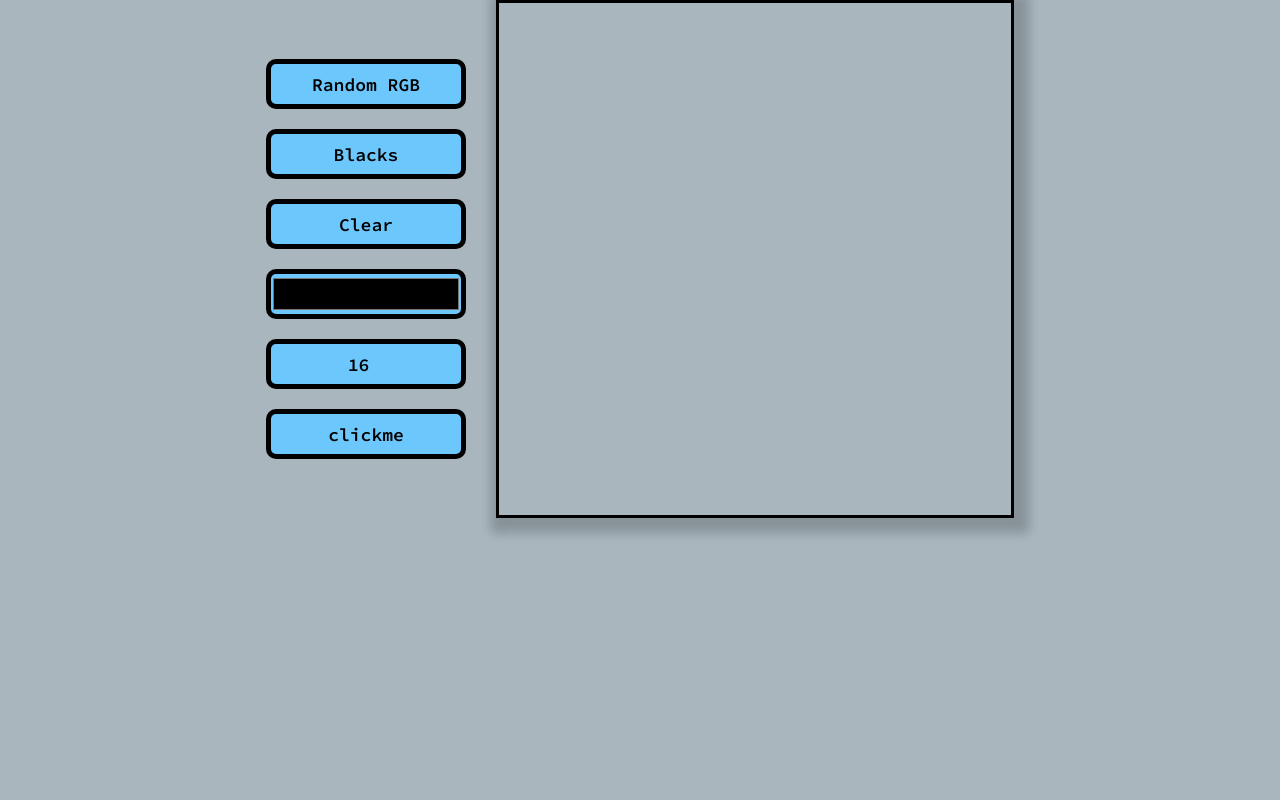
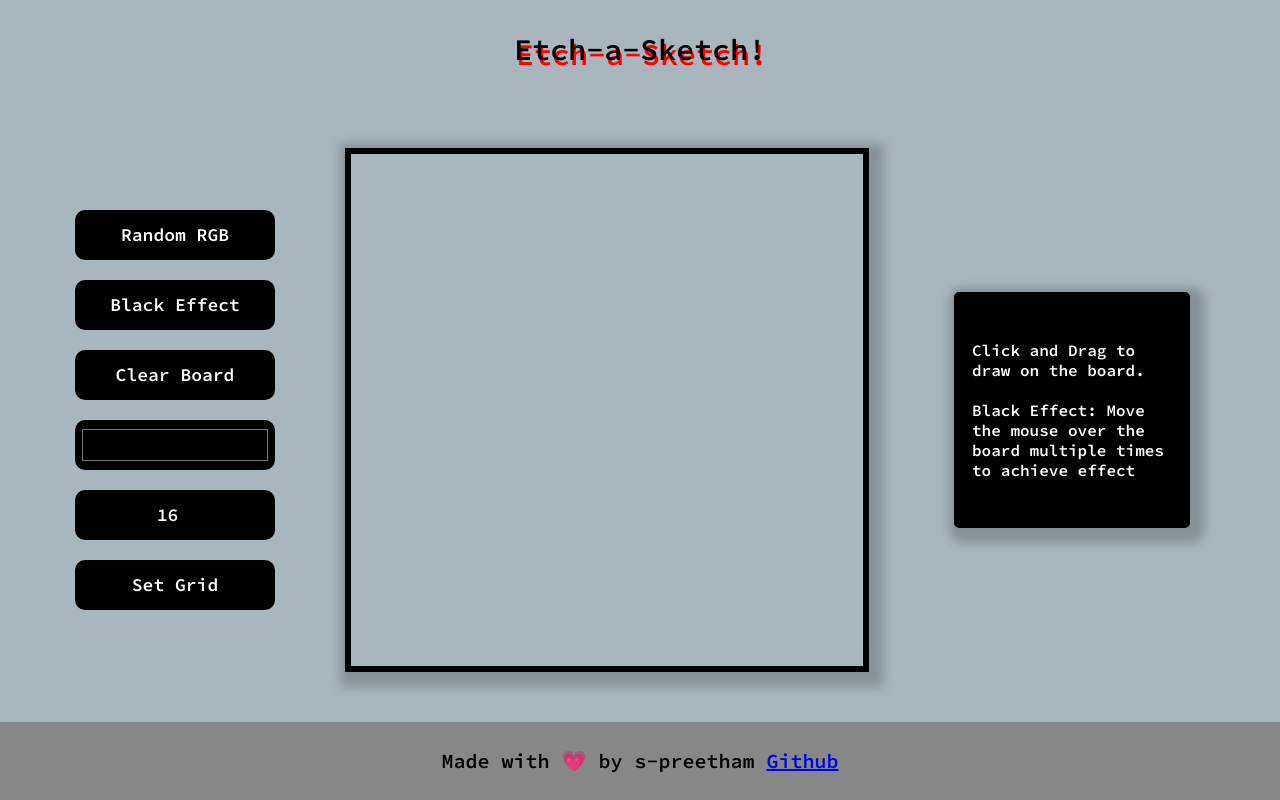
Before and after one commit to s-preetham/Etch-a-Sketch, a plain HTML site: page index.html in a window 1280 px wide. Drawn offline with Linux system fonts and the light colour scheme.

Commit message:
Add final changes

```diff
--- a/index.html
+++ b/index.html
@@ -8,24 +8,37 @@
     <script type="text/javascript" src="script.js" defer></script>
 </head>
 <body>
+    <div class="major">
+        <div class="head">
+            Etch-a-Sketch!
+        </div>
         <div class="main">
+
             <div class="effects">
                 <button id="rgb-random" onclick="rgbRandom()">
                     Random RGB
                 </button>
                 <button id="prog-black" onclick="proBlack()">
-                Blacks
+                    Black Effect
                 </button>
                 <button id="clear" onclick="clearCanv()">
-                Clear
+                    Clear Board
                 </button>
                 <input id="color-pick" type="color">
                 <input id="num" type="number" value="16" min="1" max="100">
-            <button id="num1" onclick="rowsfunc()">clickme</button>
+                <button id="num1" onclick="rowsfunc()">Set Grid</button>
             </div>
             <div id="container">
 
             </div>
+            <div class="info">
+                Click and Drag to draw on the board. <br><br>
+                Black Effect: Move the mouse over the board multiple times to achieve effect
+            </div>
+        </div>
+        <div class="footer">
+            <h4>Made with &#128151; by s-preetham <a href="https://github.com/s-preetham">Github</a></h4>
+        </div>
     </div>
 </body>
 </html>
--- a/style.css
+++ b/style.css
@@ -1,16 +1,31 @@
 @import url('https://fonts.googleapis.com/css2?family=Source+Code+Pro:wght@600&display=swap');
 body {
 
-
+    font-family: 'Source Code Pro', monospace;
     font-weight: 800;
-    font-size: 30px;
     background-color: #a9b6be;
     margin: 0;
     padding: 0;
 }
+.major {
+    display: flex;
+    flex-direction: column;
+    justify-content: center;
+    min-height: 100vh;
+}
 .indi {
     background-color: rgb(255, 255, 255);
 
+}
+.head {
+    display: flex;
+    justify-content: center;
+    align-items: center;
+    font-size: larger;
+    margin: 15px;
+    padding: 15px;
+    font-size: 30px;
+    text-shadow:red 2px 5px;
 }
 #container {
     display: flex;
@@ -18,8 +33,23 @@ body {
     flex-wrap: wrap;
     width: 512px;
     height: 512px;
+    border: 6px solid black;
+    box-shadow: 5px 5px 10px 10px rgba(0, 0, 0, 0.2);
+    margin: 40px;
+}
+.info {
+    display: flex;
+    width: 200px;
+    height: 200px;
     border: 3px solid black;
+    color: white;
+    justify-content: center;
+    align-items: center;
+    margin: 15px;
+    padding: 15px;
+    background-color: black;
     box-shadow: 5px 5px 10px 10px rgba(0, 0, 0, 0.2);
+    border-radius: 5px;
 }
 .main {
 
@@ -27,6 +57,7 @@ body {
     justify-content: center;
     align-items: center;
     gap: 30px;
+    flex: 1;
 }
 .effects {
 
@@ -38,9 +69,10 @@ body {
 }
 #num1 {
     font-family: 'Source Code Pro', monospace;
+    color: white;
     font-size: large;
     font-weight: 900;
-    background-color: rgb(107, 199, 252);
+    background-color: rgb(0, 0, 0);
     width: 200px;
     height: 50px;
     border-radius: 10px;
@@ -49,9 +81,10 @@ body {
 }
 #color-pick, #rgb-random, #prog-black, #clear{
     font-family: 'Source Code Pro', monospace;
+    color: white;
     font-size: large;
     font-weight: 900;
-    background-color: rgb(107, 199, 252);
+    background-color: rgb(0, 0, 0);
     width: 200px;
     height: 50px;
     border-radius: 10px;
@@ -59,12 +92,14 @@ body {
     text-align: center;
     margin: 0;
     padding: 0;
+    cursor: pointer;
 }
 #num {
     font-family: 'Source Code Pro', monospace;
+    color: white;
     font-size: large;
     font-weight: 900;
-    background-color: rgb(107, 199, 252);
+    background-color: rgb(0, 0, 0);
     width: 190px;
     height: 40px;
     border-radius: 10px;
@@ -77,3 +112,10 @@ body {
     margin: 0;
     padding: 0;
 }
+.footer {
+    font-size: 20px;
+    display: flex;
+    justify-content: center;
+    align-items: center;
+    background-color: rgb(136, 135, 135)
+}
```
Lines whose indentation alone changed are shown as unchanged.
